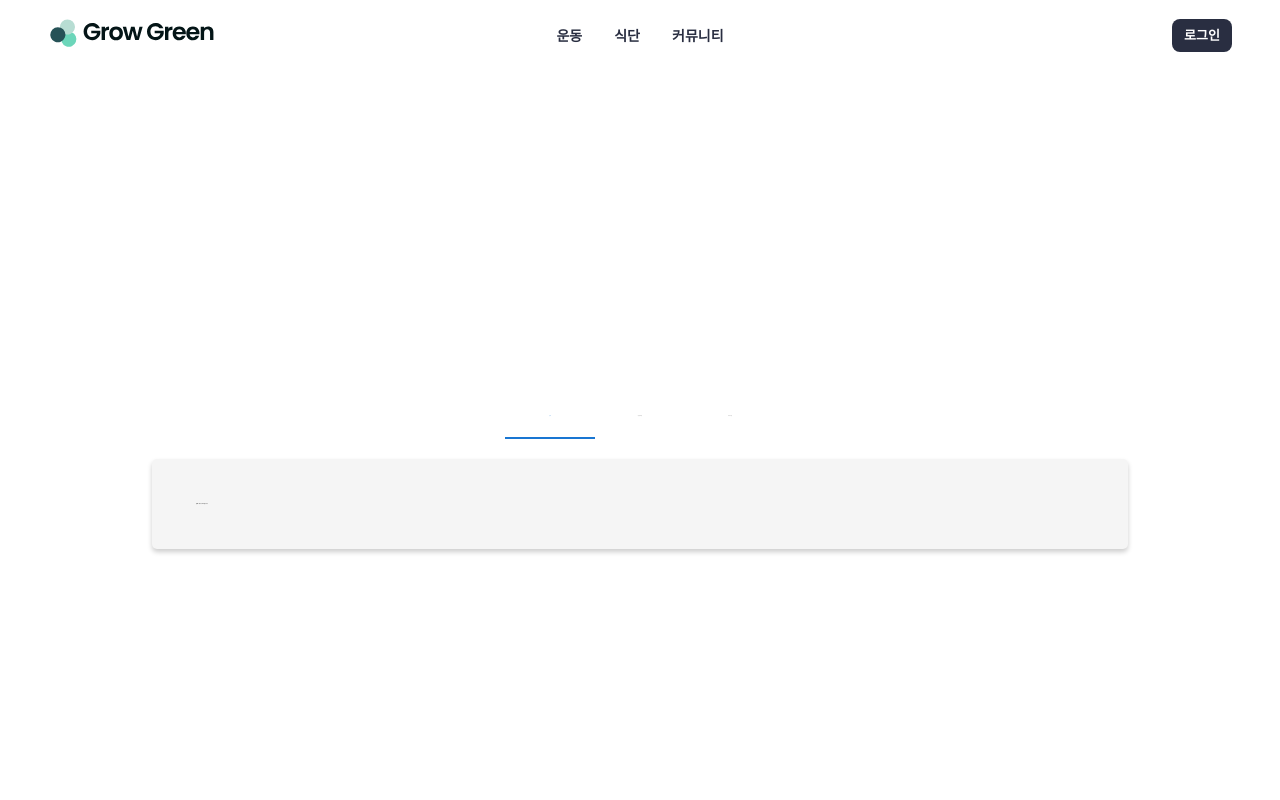
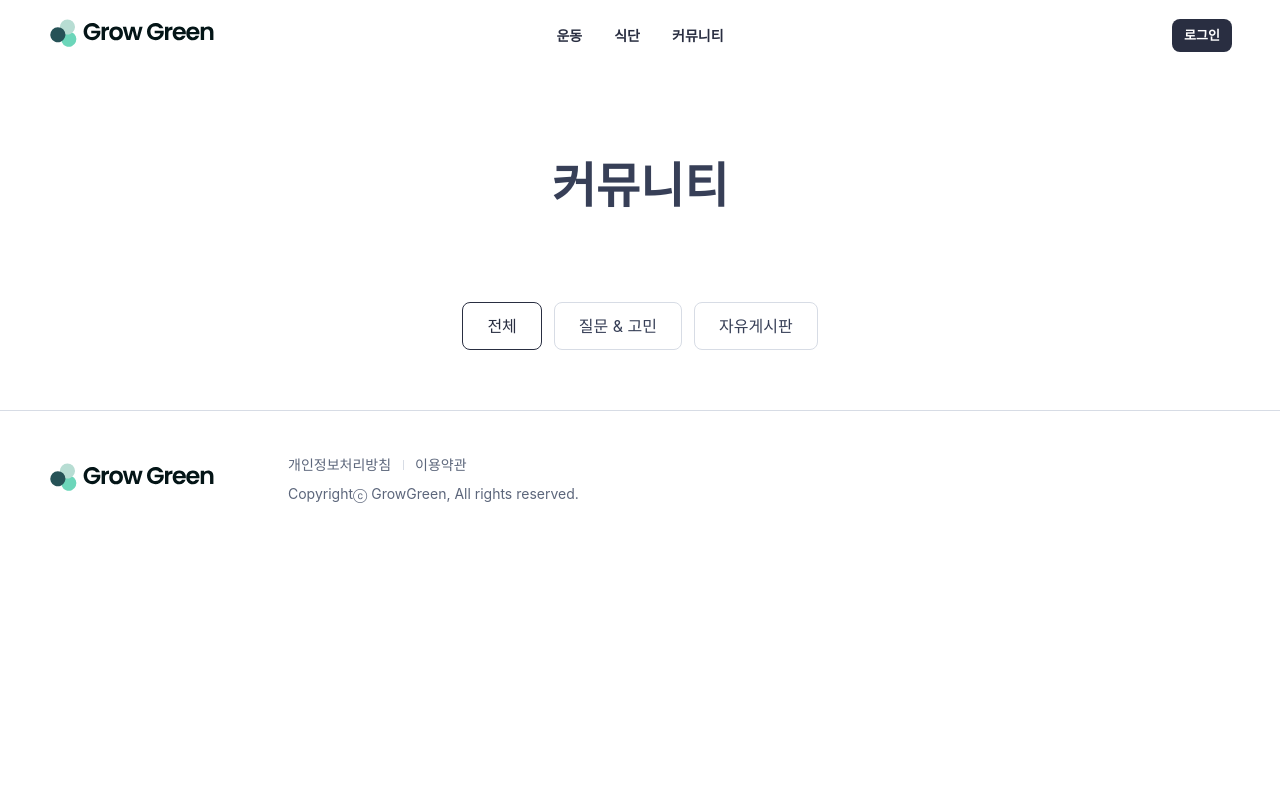
Before and after one commit to devgiants75/proejct-growgreen, a React (Create React App) app in the folder growgreen/: page /community in a window 1280 px wide. Shown: the top 800 px of the page. Built offline with nearby package versions, Linux system fonts and the light colour scheme.

Commit message:
20240125 kde

```diff
--- a/growgreen/src/App.tsx
+++ b/growgreen/src/App.tsx
@@ -14,7 +14,6 @@ import Logout from './pages/auth/logout';
 import Challenge from './pages/challenge';
 // community
 import Board from './pages/community/board';
-import Entire from './pages/community/entire';
 import Inquiry from './pages/community/inquiry';
 // diet
 import Member from './pages/diet/member';
@@ -49,6 +48,13 @@ function App() {
           <Route path="stretch" element={<Stretch />} />
         </Route>
 
+        <Route path="/community">
+          <Route index element={<Community />} />
+          <Route path="board" element={<Board />} />
+          <Route path="inquiry" element={<Inquiry />} />
+        </Route>
+
+
         <Route path="/diet" element={<Diet />} />
         <Route path="/community" element={<Community />} />
         <Route path="/challenge" element={<Challenge />} />
@@ -63,7 +69,6 @@ function App() {
         <Route path="/challenge" element={<Challenge />} />
         {/* commnity */}
         <Route path="/board" element={<Board />} />
-        <Route path="/entire" element={<Entire />} />
         <Route path="/inquiry" element={<Inquiry />} />
         {/* diet */}
         <Route path="/member" element={<Member />} />
--- a/growgreen/src/pages/community/board/index.tsx
+++ b/growgreen/src/pages/community/board/index.tsx
@@ -1,6 +1,16 @@
 import React from 'react';
+import SubTitle from '../../../components/SubTitle/SubTitle';
+import Tab from '../../../components/Tab/Tab';
+import { communityLink } from '../index';
 
 // 자유게시판 페이지
 export default function Index() {
-  return <div>Board</div>;
+  return (
+    <>
+      <SubTitle>자유게시판</SubTitle>
+      <Tab links={communityLink} index={2} />
+
+      <div>자유게시판</div>
+    </>
+  );
 }
--- a/growgreen/src/pages/community/entire/index.tsx
+++ /dev/null
@@ -1,6 +0,0 @@
-import React from 'react';
-
-// 전체게시판 페이지
-export default function Index() {
-  return <div>entire</div>;
-}
--- a/growgreen/src/pages/community/index.tsx
+++ b/growgreen/src/pages/community/index.tsx
@@ -1,85 +1,35 @@
-import React, { useState } from 'react';
-import { Box, Container, Tab, Tabs, Typography } from '@mui/material';
-import { styled } from '@mui/system';
+import React from 'react';
+import { Outlet } from 'react-router-dom';
+import SubTitle from '../../components/SubTitle/SubTitle';
+import Tab from '../../components/Tab/Tab';
 
-const StyledContainer = styled(Container)({
-  display: 'flex',
-  flexDirection: 'column',
-  alignItems: 'center',
-  justifyContent: 'center',
-  height: '100vh',
-  width: '80%',
-  margin: '0 auto',
-});
+export const communityLink = [
+  {
+    id: 0,
+    name: '전체',
+    path: '/community',
+  },
+  {
+    id: 1,
+    name: '질문 & 고민',
+    path: '/community/inquity',
+  },
+  {
+    id: 2,
+    name: '자유게시판',
+    path: '/community/board',
+  },
+];
 
-const StyledTabPanel = styled('div')({
-  backgroundColor: '#f5f5f5',
-  borderRadius: '5px',
-  boxShadow: '0 3px 5px rgba(0, 0, 0, 0.2)',
-  width: '100%',
-  padding: '20px',
-});
-
-const StyledTabs = styled(Tabs)({
-  marginBottom: '20px',
-});
-
-const StyledTypography = styled(Typography)({
-  fontSize: '1.2rem',
-});
-
-interface TabPanelProps {
-  children: React.ReactNode;
-  index: number;
-  value: number;
-}
-
-function TabPanel({ children, value, index }: TabPanelProps) {
+function Index() {
   return (
-    <StyledTabPanel
-      role="tabpanel"
-      hidden={value !== index}
-      id={`simple-tabpanel-${index}`}
-      aria-labelledby={`simple-tab-${index}`}
-    >
-      {value === index && (
-        <Box p={3}>
-          <StyledTypography>{children}</StyledTypography>
-        </Box>
-      )}
-    </StyledTabPanel>
+    <>
+      <SubTitle>커뮤니티</SubTitle>
+      <Tab links={communityLink} index={0} />
+      <Outlet />
+    </>
   );
 }
 
-function Index() {
-  const [selectedTab, setSelectedTab] = useState(0);
-
-  const handleChange = (event: React.ChangeEvent<object>, newValue: number) => {
-    setSelectedTab(newValue);
-  };
-
-  return (
-    <StyledContainer>
-      <StyledTabs
-        value={selectedTab}
-        onChange={handleChange}
-        aria-label="simple tabs example"
-      >
-        <Tab label="전체" />
-        <Tab label="질문 & 고민" />
-        <Tab label="자유게시판" />
-      </StyledTabs>
-      <TabPanel value={selectedTab} index={0}>
-        전체 내용이 표시됩니다.
-      </TabPanel>
-      <TabPanel value={selectedTab} index={1}>
-        질문 & 고민 내용이 표시됩니다.
-      </TabPanel>
-      <TabPanel value={selectedTab} index={2}>
-        자유게시판 내용이 표시됩니다.
-      </TabPanel>
-    </StyledContainer>
-  );
-}
 
 export default Index;
--- a/growgreen/src/pages/community/inquiry/index.tsx
+++ b/growgreen/src/pages/community/inquiry/index.tsx
@@ -1,6 +1,16 @@
 import React from 'react';
+import SubTitle from '../../../components/SubTitle/SubTitle';
+import Tab from '../../../components/Tab/Tab';
+import { communityLink } from '../index';
 
 // 질문 및 고민 나누기 페이지
 export default function Index() {
-  return <div>inquiry</div>;
+  return (
+    <>
+      <SubTitle>질문 & 고민</SubTitle>
+      <Tab links={communityLink} index={1} />
+
+      <div>질문 & 고민</div>
+    </>
+  );
 }
```
